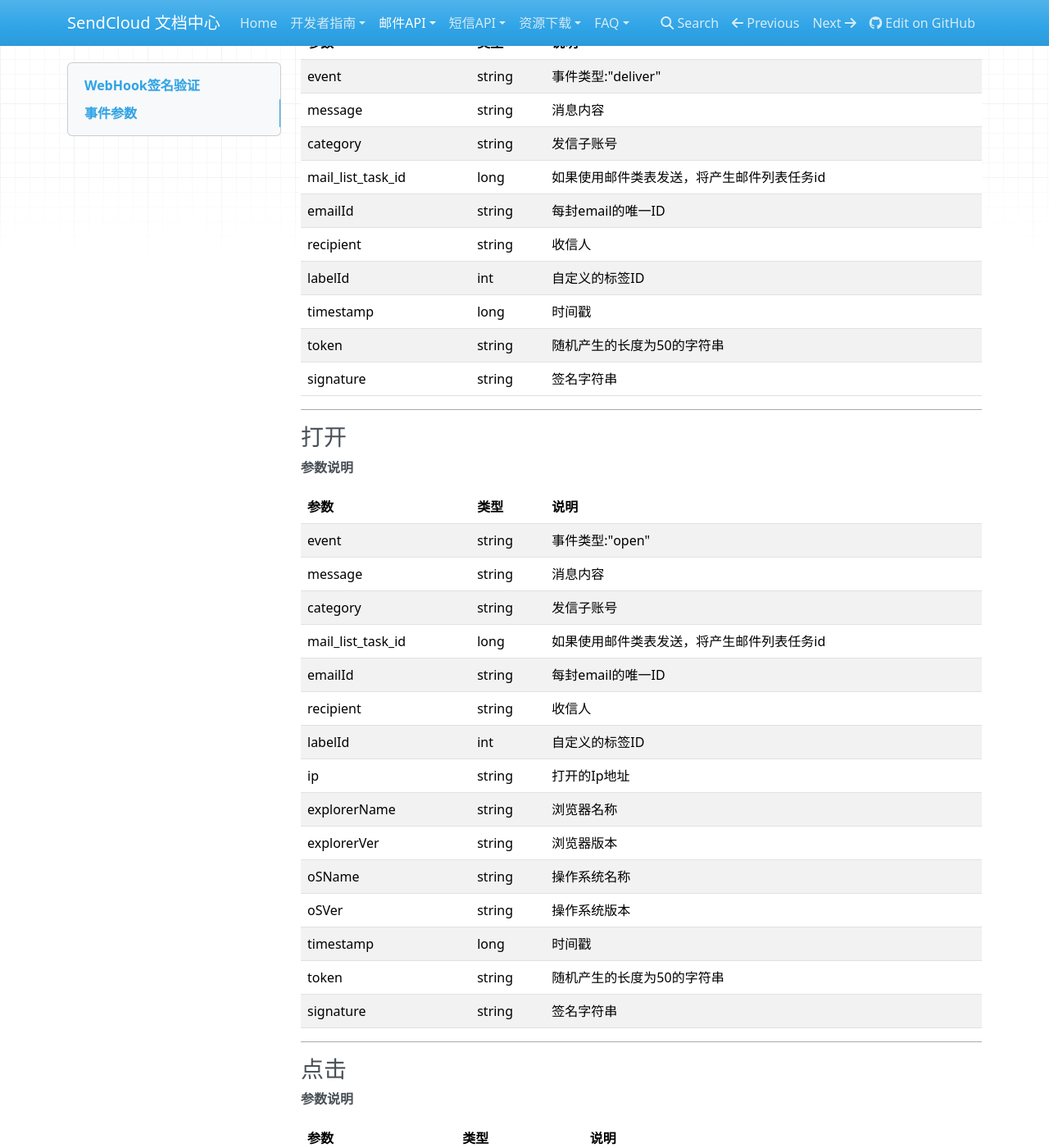
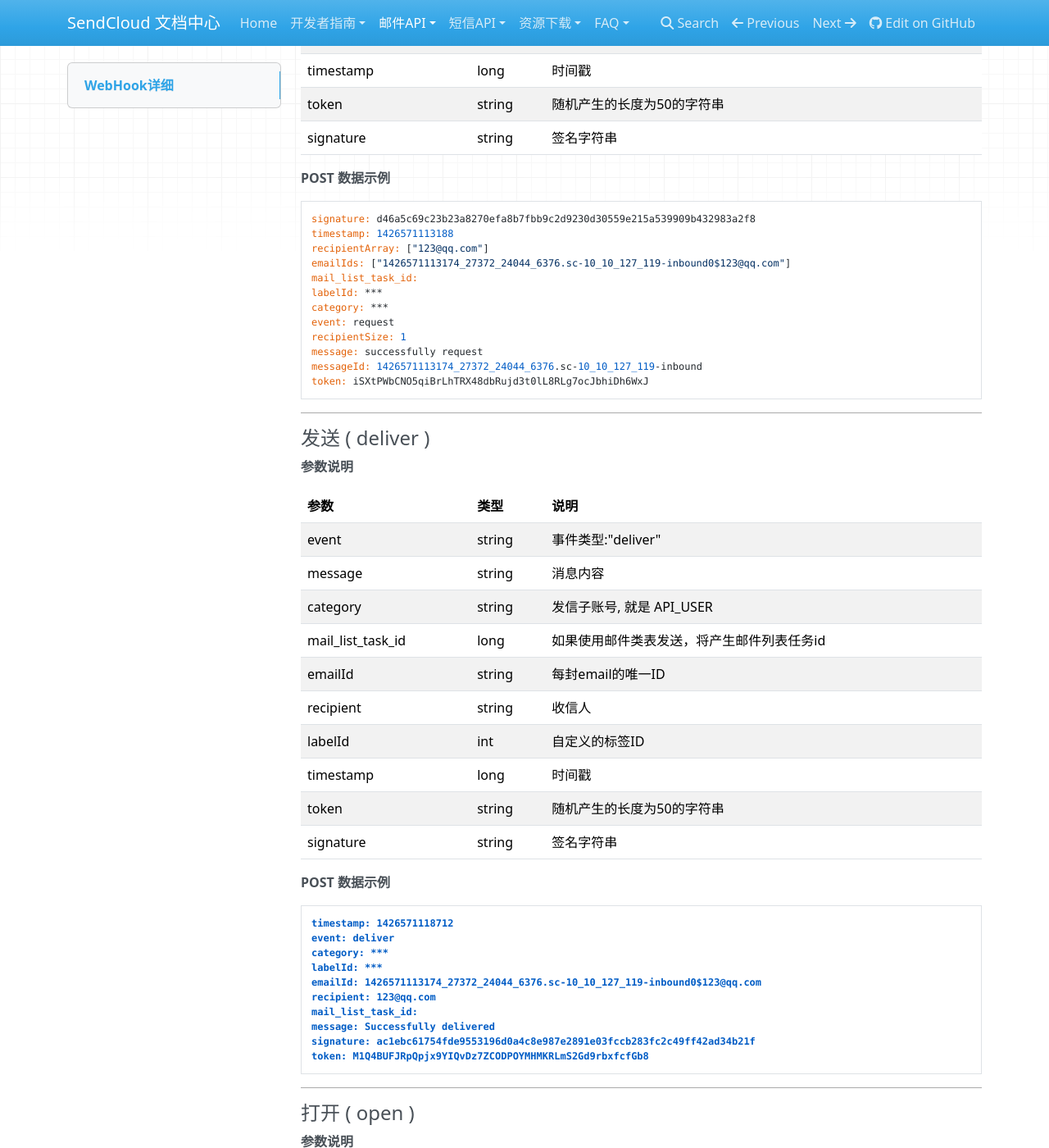
Before and after one commit to sendcloud2013/sendcloud_docs, an MkDocs documentation site: the page built from sources/email/webhook.md, in a window 1280 px wide and 1400 px high, scrolled down 1459 px. Shown: the whole window at 82% size. Built offline with MkDocs 1.6.1, drawn with Linux system fonts in a browser that asks for light colours; nearby versions of some CDN libraries; old or Windows-style settings are respelled for this version of MkDocs; some of the changed text lies outside the part shown.

Commit message:
fix webhook, sub

````diff
--- a/sources/email/webhook.md
+++ b/sources/email/webhook.md
@@ -1,6 +1,17 @@
-##WebHook签名验证
+## WebHook详细
 
-**python示例**
+### 签名验证
+
+为了确保消息的来源身份是 SendCloud,  你可以选择对 POST 数据的来源进行安全认证. ( 不验证, 直接解析 POST 的数据也可以 ).
+
+安全认证的方法如下:
+
+* 通过`【设置】-【WebHook】`获取 `APP KEY`
+* 解析出 POST 数据中的 `token`, `timestamp` 和 `signature`
+* 使用 `APP KEY`, `token` 和 `timestamp` 生成签名 `signature`, 与 POST 数据中的 `signature` 进行校验 ( 签名算法: [HMAC](http://en.wikipedia.org/wiki/Hash-based_message_authentication_code))
+
+
+**Python 代码示例**
 ```
 import hashlib, hmac
 def verify(appkey, token, timestamp, signature):
@@ -31,12 +42,11 @@
 ```
 
 - - -
-##事件参数
+### 事件说明
 
-目前WebHook支持的事件类型包括:请求, 发送, 打开, 点击, 取消订阅, 软退信, 垃圾邮件举报, 无效邮件.
+目前 WebHook 支持的事件类型包括: 请求, 发送, 打开, 点击, 取消订阅, 软退信, 举报, 无效邮件.
 
-- - -
-###请求
+#### 请求事件 ( request )
 
 **参数说明**
 
@@ -45,17 +55,34 @@
 |event|string|事件类型:"request"|
 |message|string|消息内容|
 |mail_list_task_id|long|如果使用邮件类表发送，将产生邮件列表任务id|
-|messageId|string|邮件发送的请求ID|
-|category|string|发信子账号|
-|recipientArray|string|请求的收件人|
+|messageId|string|messageId|
+|category|string|发信子账号, 就是 API_USER|
+|recipientArray|list|请求的收件人|
+|emailIds|list|emailId 数组|
 |labelId|int|自定义的标签ID|
 |recipientSize|int|本次请求的个数|
 |timestamp|long|时间戳|
 |token|string|随机产生的长度为50的字符串|
 |signature|string|签名字符串|
 
+**POST 数据示例**
+
+```
+signature: d46a5c69c23b23a8270efa8b7fbb9c2d9230d30559e215a539909b432983a2f8
+timestamp: 1426571113188
+recipientArray: ["123@qq.com"]
+emailIds: ["1426571113174_27372_24044_6376.sc-10_10_127_119-inbound0$123@qq.com"]
+mail_list_task_id:
+labelId: ***
+category: ***
+event: request
+recipientSize: 1
+message: successfully request
+messageId: 1426571113174_27372_24044_6376.sc-10_10_127_119-inbound
+token: iSXtPWbCNO5qiBrLhTRX48dbRujd3t0lL8RLg7ocJbhiDh6WxJ
+```
 - - -
-###发送
+#### 发送 ( deliver )
 
 **参数说明**
 
@@ -63,7 +90,7 @@
 |:---|:---|:---|
 |event|string|事件类型:"deliver"|
 |message|string|消息内容|
-|category|string|发信子账号|
+|category|string|发信子账号, 就是 API_USER|
 |mail_list_task_id|long|如果使用邮件类表发送，将产生邮件列表任务id|
 |emailId|string|每封email的唯一ID|
 |recipient|string|收信人|
@@ -72,8 +99,22 @@
 |token|string|随机产生的长度为50的字符串|
 |signature|string|签名字符串|
 
+**POST 数据示例**
+
+```
+timestamp: 1426571118712
+event: deliver
+category: ***
+labelId: ***
+emailId: 1426571113174_27372_24044_6376.sc-10_10_127_119-inbound0$123@qq.com
+recipient: 123@qq.com
+mail_list_task_id:
+message: Successfully delivered
+signature: ac1ebc61754fde9553196d0a4c8e987e2891e03fccb283fc2c49ff42ad34b21f
+token: M1Q4BUFJRpQpjx9YIQvDz7ZCODPOYMHMKRLmS2Gd9rbxfcfGb8
+```
 - - -
-###打开
+#### 打开 ( open )
 
 **参数说明**
 
@@ -81,7 +122,7 @@
 |:---|:---|:---|
 |event|string|事件类型:"open"|
 |message|string|消息内容|
-|category|string|发信子账号|
+|category|string|发信子账号, 就是 API_USER|
 |mail_list_task_id|long|如果使用邮件类表发送，将产生邮件列表任务id|
 |emailId|string|每封email的唯一ID|
 |recipient|string|收信人|
@@ -95,8 +136,27 @@
 |token|string|随机产生的长度为50的字符串|
 |signature|string|签名字符串|
 
+**POST 数据示例**
+
+```
+timestamp: 1426571228078
+message: open email
+oSName: Windows 7
+recipient: 123@qq.com
+event: open
+category: ***
+signature: 53bf46e97878f45c3191d697c9340a609ad3c1e27eab20133a6e2e7baf0fe1ce
+emailId: 1426571113174_27372_24044_6376.sc-10_10_127_119-inbound0$123@qq.com
+token: uBZHXO4o0qCJ1HkLPl7dXTb1ltglOCcmfqLQW4aBsoGp8HWcvv
+explorerVer: 34.0.1847
+labelId: ***
+ip: ***
+oSVer:
+mail_list_task_id:
+explorerName: Chromium
+```
 - - -
-###点击
+#### 点击 ( click )
 
 **参数说明**
 
@@ -104,7 +164,7 @@
 |:---|:---|:---|
 |event|string|事件类型:"click"|
 |message|string|消息内容|
-|category|string|发信子账号|
+|category|string|发信子账号, 就是 API_USER|
 |mail_list_task_id|long|如果使用邮件类表发送，将产生邮件列表任务id|
 |emailId|string|每封email的唯一ID|
 |recipient|string|收信人|
@@ -119,8 +179,29 @@
 |token|string|随机产生的长度为50的字符串|
 |signature|string|签名字符串|
 
+**POST 数据示例**
+
+```
+timestamp: 1426571238869
+message: click email
+oSName: Windows 7
+recipient: 123@qq.com
+event: click
+category: ***
+emailId: 1426571113174_27372_24044_6376.sc-10_10_127_119-inbound0$123@qq.com
+signature: 9e27ab6c7eb4cffede24c721f7224b41df2e545526b894f5d83f9e57f26e790d
+url: http://www.ifaxin.com
+token: NxUUuxAzbgbm6Sx8k7GDRCJQOB5PrGNwBBSp8YLq4deNT18VLJ
+explorerVer: 34.0.1847
+labelId: ***
+ip: ***
+oSVer:
+mail_list_task_id:
+explorerName: Chromium
+```
+
 - - -
-###取消订阅
+#### 取消订阅 ( unsubscribe )
 
 **参数说明**
 
@@ -128,7 +209,7 @@
 |:---|:---|:---|
 |event|string|事件类型:"unsubscribe"|
 |message|string|消息内容|
-|category|string|发信子账号|
+|category|string|发信子账号, 就是 API_USER|
 |labelId|int|自定义的标签ID|
 |mail_list_task_id|long|如果使用邮件类表发送，将产生邮件列表任务id|
 |emailId|string|每封email的唯一ID|
@@ -143,8 +224,28 @@
 |token|string|随机产生的长度为50的字符串|
 |signature|string|签名字符串|
 
+**POST 数据示例**
+
+```
+timestamp: 1426571263755
+message: unsubscribe email
+oSName:
+recipient: 123@qq.com
+event: unsubscribe
+category: ***
+signature: 058c24197d3e2c9d179d8303c3290a22af237a7bbb2827bd546b5e3929c2b349
+emailId: 1426571113174_27372_24044_6376.sc-10_10_127_119-inbound0$123@qq.com
+token: DGoaUftgLIj3ePopdeB3y8Cm04ChhKWlr9m5ELHRfzH6lvQuxG
+explorerVer:
+labelId: ***
+ip:
+oSVer:
+mail_list_task_id:
+explorerName:
+```
 - - -
-###软退信
+
+#### 软退信 ( bounce )
 
 **参数说明**
 
@@ -152,7 +253,7 @@
 |:---|:---|:---|
 |event|string|事件类型:"bounce"|
 |message|string|消息内容|
-|category|string|发信子账号|
+|category|string|发信子账号, 就是 API_USER|
 |labelId|int|自定义的标签ID|
 |mail_list_task_id|long|如果使用邮件类表发送，将产生邮件列表任务id|
 |emailId|string|每封email的唯一ID|
@@ -163,7 +264,7 @@
 |signature|string|签名字符串|
 
 - - -
-###垃圾邮件事件
+#### 垃圾举报 ( report_spam )
 
 **参数说明**
 
@@ -171,7 +272,7 @@
 |:---|:---|:---|
 |event|string|事件类型:"report_spam"|
 |message|string|消息内容|
-|category|string|发信子账号|
+|category|string|发信子账号, 就是 API_USER|
 |labelId|int|自定义的标签ID|
 |mail_list_task_id|long|如果使用邮件类表发送，将产生邮件列表任务id|
 |emailId|string|每封email的唯一ID|
@@ -179,3 +280,29 @@
 |timestamp|long|时间戳|
 |token|string|随机产生的长度为50的字符串|
 |signature|string|签名字符串|
+
+- - -
+#### 无效邮件 ( invalid )
+
+**参数说明**
+
+|参数|类型|说明|
+|:---|:---|:---|
+|event|string|事件类型:"invalid"|
+|message|string|消息内容|
+|category|string|发信子账号, 就是 API_USER|
+|labelId|int|自定义的标签ID|
+|mail_list_task_id|long|如果使用地址列表发送，将产生邮件列表任务id|
+|emailId|string|每封email的唯一ID|
+|recipient|string|收信人|
+|timestamp|long|时间戳|
+|token|string|随机产生的长度为50的字符串|
+|signature|string|签名字符串|
+
+### mail_list_task_id_list
+
+如果开发者使用地址列表来进行邮件发送, WEBAPI 会返回给用户一个 `mail_list_task_id_list`, 即获取一个 `task_id`.
+
+在调用地址列表发送时, SendCloud 会认为此次调用是一次任务, 会将列表中的所有地址的发送都标记在这个 `task_id` 下.
+
+当用户收到 WebHook POST 的数据时, 根据 `task_id` 和 `recipient` 就能唯一确定邮件请求, 收件人.
````
Also changed, not shown: other parts of sources/email/webhook.md (+1 -1 lines), sources/email/send_email.md (+2 -2 lines), sources/guide/advance.md (+28 -33 lines), sources/resources/default_unsubscribe.png, sources/resources/unsubscribe_1.png (added), sources/resources/unsubscribe_2.png (added).
